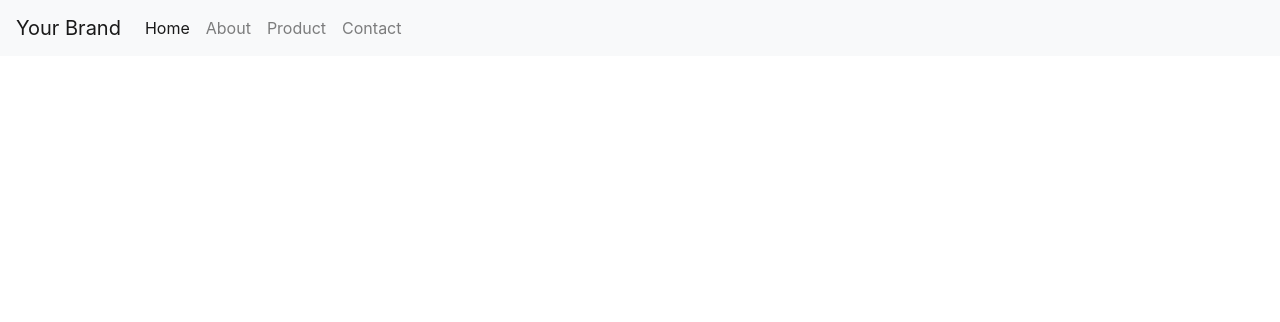
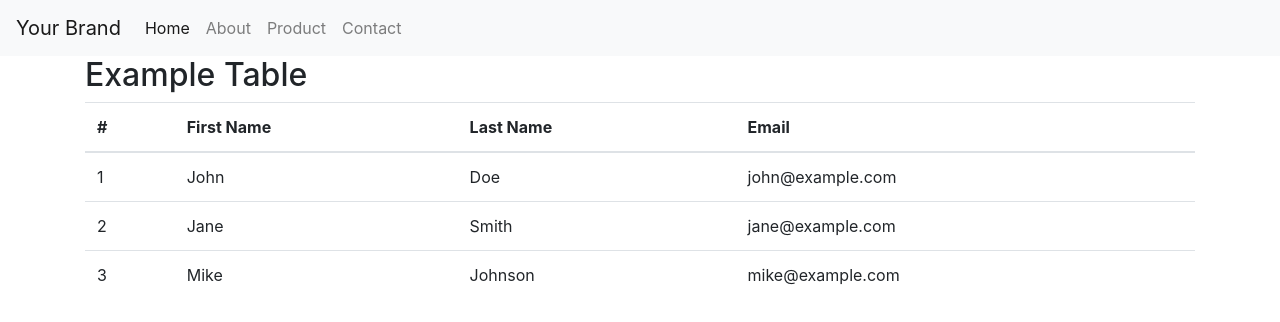
Before and after one commit to Iram-Majeed101/Gitdemo, a plain HTML site: page Index.html in a window 1280 px wide. Drawn offline with nearby package versions, Linux system fonts and the light colour scheme.

Commit message:
Table added in index

```diff
--- a/Index.html
+++ b/Index.html
@@ -34,6 +34,40 @@
     <!-- For example, buttons, search bar, etc. -->
   </div>
 </nav>
+<div class="container">
+  <h2>Example Table</h2>
+  <table class="table">
+    <thead>
+      <tr>
+        <th>#</th>
+        <th>First Name</th>
+        <th>Last Name</th>
+        <th>Email</th>
+      </tr>
+    </thead>
+    <tbody>
+      <tr>
+        <td>1</td>
+        <td>John</td>
+        <td>Doe</td>
+        <td>john@example.com</td>
+      </tr>
+      <tr>
+        <td>2</td>
+        <td>Jane</td>
+        <td>Smith</td>
+        <td>jane@example.com</td>
+      </tr>
+      <tr>
+        <td>3</td>
+        <td>Mike</td>
+        <td>Johnson</td>
+        <td>mike@example.com</td>
+      </tr>
+    </tbody>
+  </table>
+</div>
+
 
 <!-- Bootstrap JS (optional) - Needed if you want to use navbar toggler for mobile view -->
 <script src="https://code.jquery.com/jquery-3.5.1.slim.min.js"></script>
```
